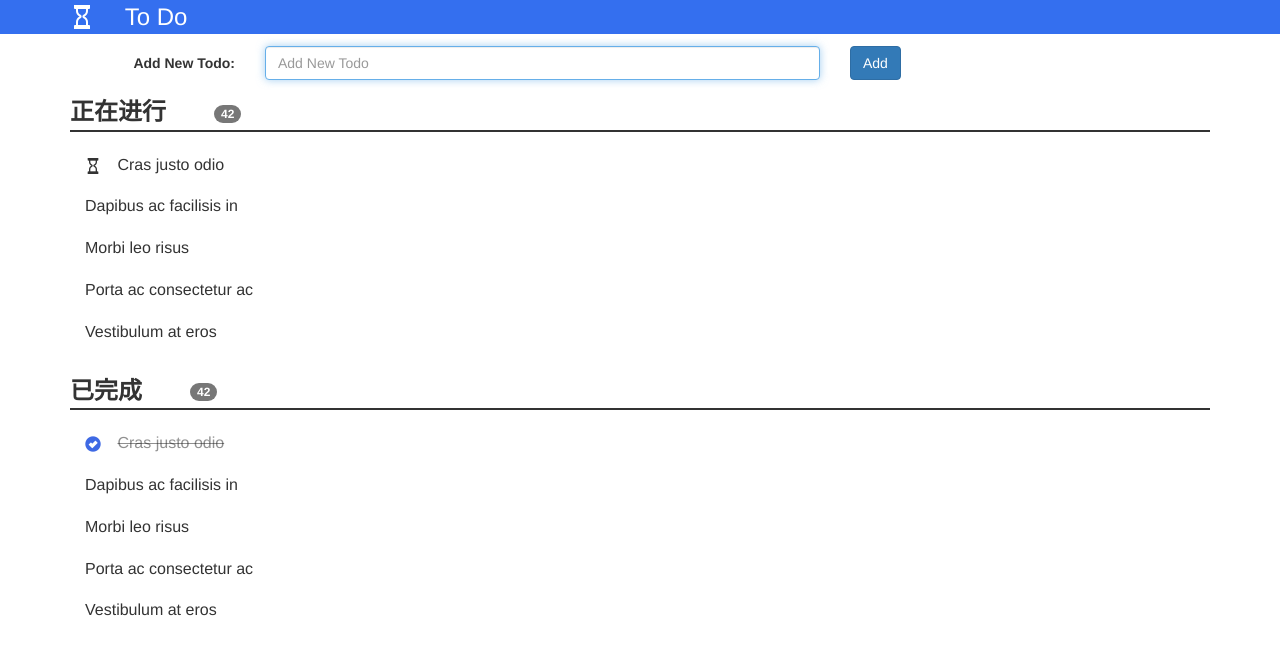
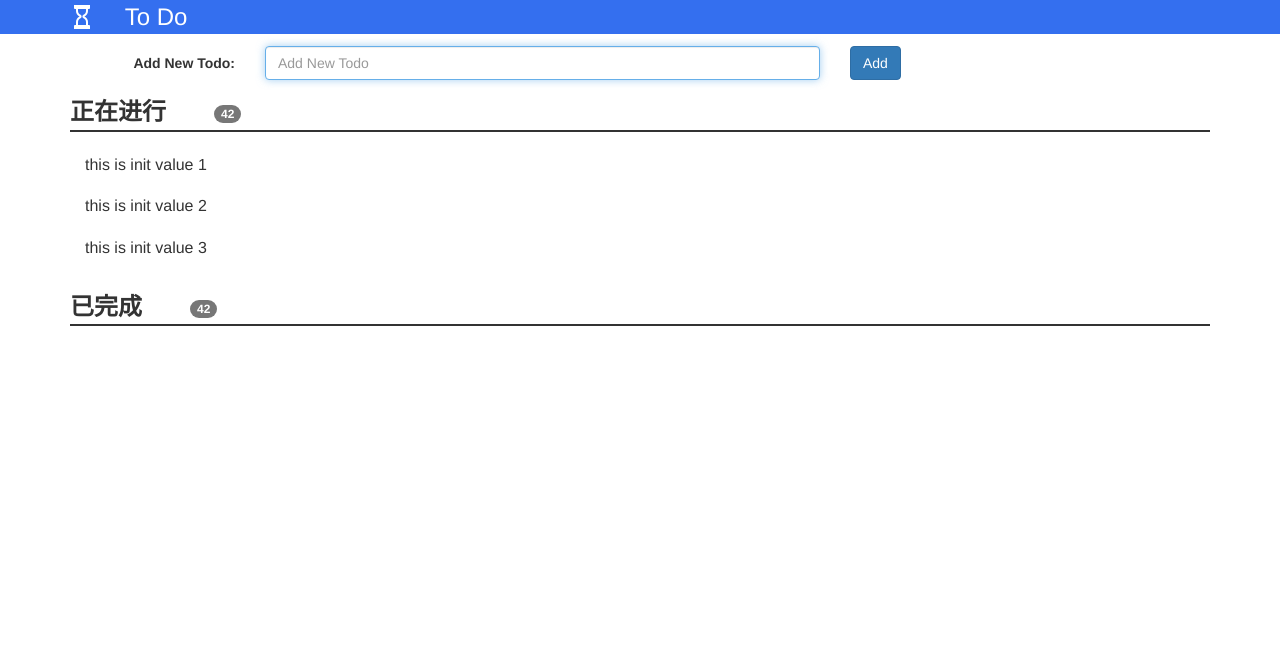
Before and after one commit to XuQingsong/web_training, a plain HTML site: page xqs/todoList/index.html in a window 1280 px wide. Drawn offline with nearby package versions, Linux system fonts and the light colour scheme.

Commit message:
add todolist jquery

```diff
--- a/xqs/todoList/index.html
+++ b/xqs/todoList/index.html
@@ -5,6 +5,7 @@
   <meta name="viewport" content="width=device-width, initial-scale=1.0">
   <title>Todo List</title>
   <link href="https://cdn.bootcdn.net/ajax/libs/twitter-bootstrap/3.3.7/css/bootstrap.min.css" rel="stylesheet">
+  <script src="https://cdn.bootcdn.net/ajax/libs/jquery/3.1.1/jquery.min.js"></script>
   <link rel="stylesheet" href="./css/index.css">
 </head>
 <body>
@@ -32,36 +33,37 @@
         </div>
       </form>
     </div>
-    <div class="processing">
+    <div class="processing" id="processing">
       <div class="list-header">
         <span>正在进行</span><span class="badge">42</span>
       </div>
       <ul class="list-group list-unstyled">
-        <li class="list-group-item">
+        <!-- <li class="list-group-item" value="0">
           <span class="glyphicon glyphicon-hourglass" aria-hidden="true"></span>
           <span class="processing-text">Cras justo odio</span>
         </li>
-        <li class="list-group-item">Dapibus ac facilisis in</li>
-        <li class="list-group-item">Morbi leo risus</li>
-        <li class="list-group-item">Porta ac consectetur ac</li>
-        <li class="list-group-item">Vestibulum at eros</li>
+        <li class="list-group-item" value="1">Dapibus ac facilisis in</li>
+        <li class="list-group-item" value="2">Morbi leo risus</li>
+        <li class="list-group-item" value="3">Porta ac consectetur ac</li>
+        <li class="list-group-item" value="4">Vestibulum at eros</li> -->
       </ul>
     </div>
-    <div class="finish">
+    <div class="finish" id="finish">
       <div class="list-header">
         <span>已完成</span><span class="badge">42</span>
       </div>
       <ul class="list-group">
-        <li class="list-group-item">
+        <!-- <li class="list-group-item">
           <span class="glyphicon glyphicon-ok-sign" aria-hidden="true"></span>
           <span class="finish-text">Cras justo odio</span>
         </li>
         <li class="list-group-item">Dapibus ac facilisis in</li>
         <li class="list-group-item">Morbi leo risus</li>
         <li class="list-group-item">Porta ac consectetur ac</li>
-        <li class="list-group-item">Vestibulum at eros</li>
+        <li class="list-group-item">Vestibulum at eros</li> -->
       </ul>
     </div>
   </div>
+  <script src="./js/index.js"></script>
 </body>
 </html>
--- a/xqs/todoList/js/index.js
+++ b/xqs/todoList/js/index.js
@@ -0,0 +1,37 @@
+(function () {
+  var initValue = ['this is init value 1', 'this is init value 2', 'this is init value 3']
+
+  var addNode = function() {
+    var node = $('.form-control').val()
+    // var html = '<li class="list-group-item" value=' + i + '>' + node +  '</li>'
+    // $('#processing .list-group').prepend(html)
+    initValue.unshift(node)
+    $('.form-control').val('')
+  }
+
+  var addFinish = function(e) {
+    // var index = $('#processing .list-group-item')
+    console.log(e.target.value)
+    var index = parseInt(e.target.value, 10)
+    var newNode = $('#processing .list-group-item:eq(' + index + ')')
+    $('#finish .list-group').prepend(newNode)
+    initValue.splice(index, 1)
+  }
+
+  renderList = function(initValue) {
+    $('#processing .list-group').empty()
+    for(let i=0; i<initValue.length; i++) {
+      var html = '<li class="list-group-item" value=' + i + '>' + initValue[i] +  '</li>'
+      $('#processing .list-group').append(html)
+    }
+  }
+
+  renderList(initValue)
+
+  // 绑定add，添加输入值到processing
+  $('.btn').click( function() { addNode(); renderList(initValue) } )
+
+  // 点击processing item，该item添加至finish
+  $('#processing .list-group').click( function(e) { addFinish(e); renderList(initValue) } )
+
+})()
```
